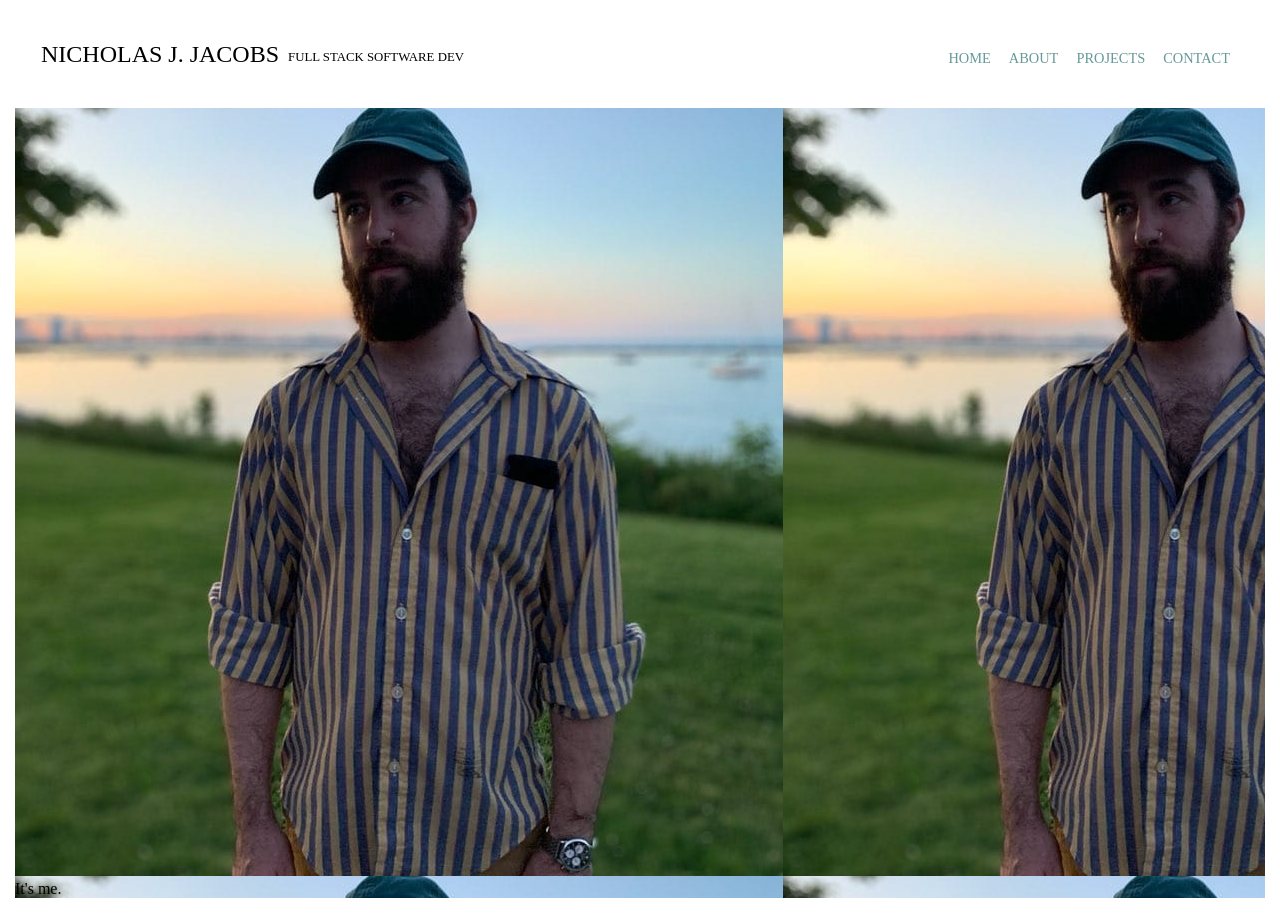
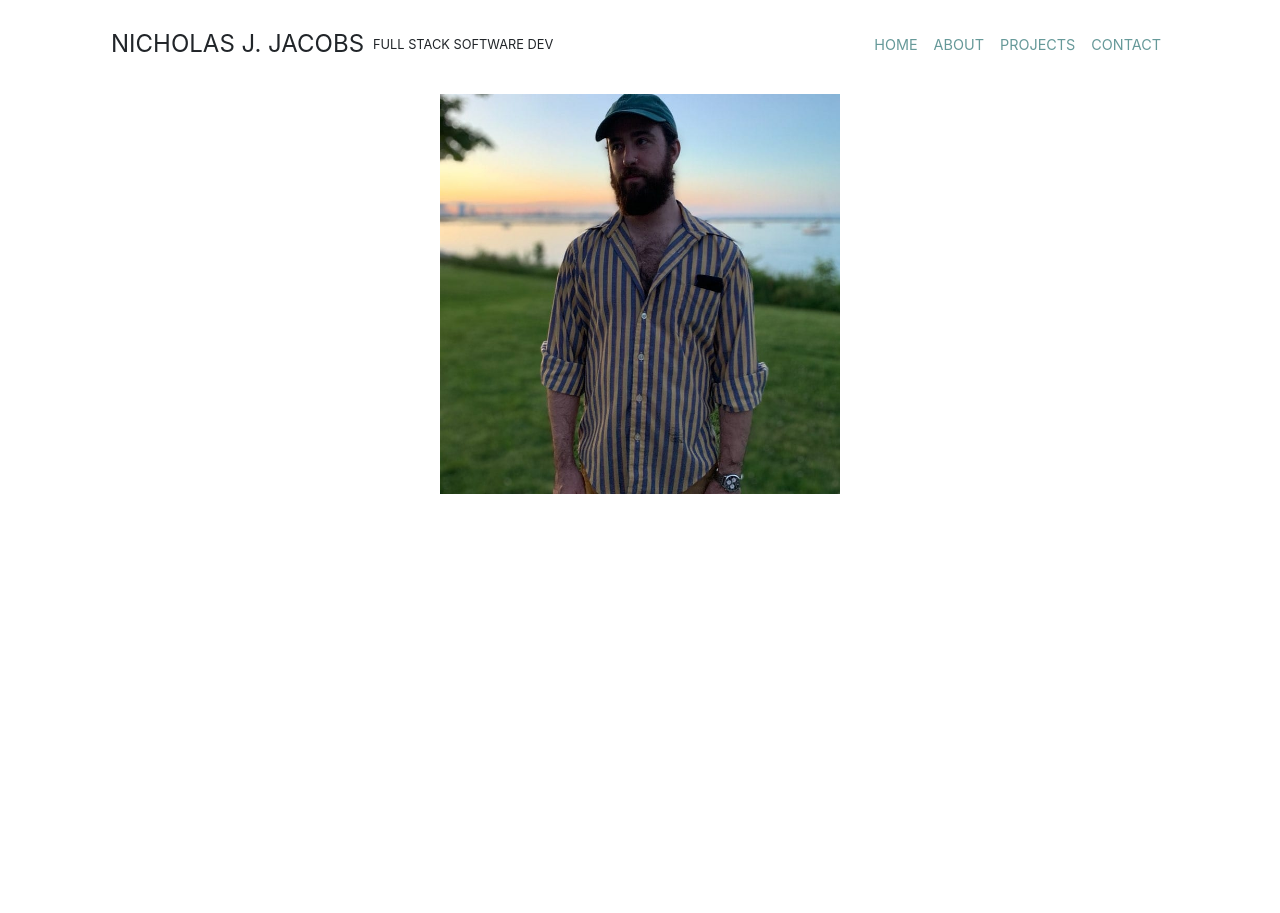
Before and after one commit to NicholasthedevJacobs/Portfolio_Website, a plain HTML site: page index.html in a window 1280 px wide. After the commit the page ends 800 px from the top, so only its background shows below. Drawn offline with nearby package versions, Linux system fonts and the light colour scheme.

Commit message:
Added bootstrap to project.

```diff
--- a/index.html
+++ b/index.html
@@ -1,8 +1,10 @@
 <!DOCTYPE html>
 <html>
     <head>
+
         <meta charset="utf-8" />
         <title>Nick Jacobs || Full Stack Developer</title>
+        <link rel="stylesheet" href="https://stackpath.bootstrapcdn.com/bootstrap/4.5.2/css/bootstrap.min.css" integrity="sha384-JcKb8q3iqJ61gNV9KGb8thSsNjpSL0n8PARn9HuZOnIxN0hoP+VmmDGMN5t9UJ0Z" crossorigin="anonymous">
         <link rel="stylesheet" href="styles.css">
 
     </head>
@@ -40,21 +42,15 @@
 
 
         <main>
-            <div class="content-wrapper">
-                <div class="main-page-content-wrapper">
-                    <div class="main-page-content-individual-wrapper">
-                        <div class="main-content-background" style="background-image:url(images/NickJLakePic.jpg)">
-                        <div class="img-tex-wrapper">
-                            <div class="logo-wrapper">
-                                <img src="images/NickJLakePic.jpg">
-                            </div>
-
-                            <div class="subtitle">
-                                It's me.
-                            </div>
-
-                        </div>
-                        </div>
+            <div class="container-main">
+                <div class="row">
+                    <div class="column">
+                        <img src="images/NickJLakePic.jpg" width=400 alt="Nicky J">
+                    </div>
+                </div>
+                <div class="row">
+                    <div class="column">
+                        <img src="" height="400" >
                     </div>
                 </div>
             </div>
--- a/styles.css
+++ b/styles.css
@@ -1,5 +1,18 @@
-body{
-    margin: 15px;
+main{
+    display: flex;
+    flex-wrap: wrap;
+    justify-content: center;
+}
+
+.container-main{
+    flex: 0 1 150px;;
+    margin: 5px;
+}
+
+
+
+.column{
+    width: 50%;
 }
 
 
@@ -38,10 +51,10 @@ body{
 }
 
 .nav-links{
-    height: 22px;
+    height: 32px;
     font-size: 0.9em;
     display: flex;
-    padding: 9px;
+    padding: 8px;
     border-bottom: 1px solid transparent;
     transition: border-bottom 0.5s;
 }
```
Also changed, not shown: images/maxmoeforhowyagoing.jpg (added).
